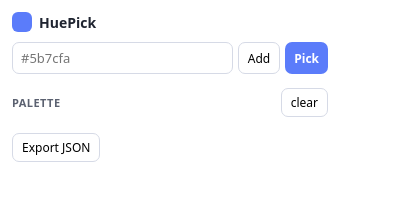
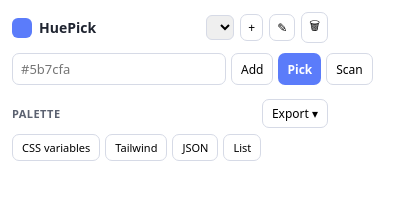
Before and after one commit to JeanBap/huepick, a browser extension: page extension/popup.html in a window 400 px wide. Drawn offline with Linux system fonts and the light colour scheme.

Commit message:
v2.0.0: extension/popup.html

```diff
--- a/extension/popup.html
+++ b/extension/popup.html
@@ -1,22 +1,34 @@
 <!doctype html><html><head><meta charset="utf-8"><link rel="stylesheet" href="popup.css"></head>
 <body>
-<header><div class="logo"><span class="dot"></span>HuePick</div></header>
+<header>
+  <div class="logo"><span class="dot"></span>HuePick</div>
+  <select id="palsel" title="Active palette"></select>
+  <button id="newpal" title="New palette">+</button>
+  <button id="renpal" title="Rename palette">&#9998;</button>
+  <button id="delpal" title="Delete / clear palette">&#128465;</button>
+</header>
 <div class="row">
   <input id="hexin" placeholder="#5b7cfa" maxlength="7" autocomplete="off" spellcheck="false">
   <button id="add">Add</button>
   <button id="pick" class="primary">Pick</button>
+  <button id="scan" title="Extract every colour used on this page">Scan</button>
 </div>
 <section id="current" hidden>
   <div id="swatch"></div>
-  <div class="codes">
-    <button class="code" data-c="hex">HEX</button>
-    <button class="code" data-c="rgb">RGB</button>
-    <button class="code" data-c="hsl">HSL</button>
+  <div class="curtop"><span id="curhex"></span>
+    <span class="ops"><button id="movel" title="Move left">&#9664;</button><button id="mover" title="Move right">&#9654;</button><button id="rmcolor" title="Remove">&#10005;</button></span>
   </div>
+  <div class="codes"><button class="code" data-c="hex">HEX</button><button class="code" data-c="rgb">RGB</button><button class="code" data-c="hsl">HSL</button></div>
   <div id="contrast"></div>
+  <div class="cbrow"><span class="cblbl">Colour-blind preview:</span><span id="cb"></span></div>
 </section>
-<h2>Palette <button id="clear" title="Clear all">clear</button></h2>
+<h2>Palette <button id="export">Export &#9662;</button></h2>
+<div id="exportmenu" hidden>
+  <button data-f="CSS variables">CSS variables</button><button data-f="Tailwind">Tailwind</button>
+  <button data-f="JSON">JSON</button><button data-f="List">List</button>
+</div>
 <ul id="palette"></ul>
-<footer><button id="export">Export JSON</button><span id="toast"></span></footer>
+<section id="pagewrap" hidden><h2>From this page <span class="hint">click to add</span></h2><ul id="pagecolors"></ul></section>
+<footer><span id="toast"></span></footer>
 <script src="popup.js"></script>
 </body></html>
```
